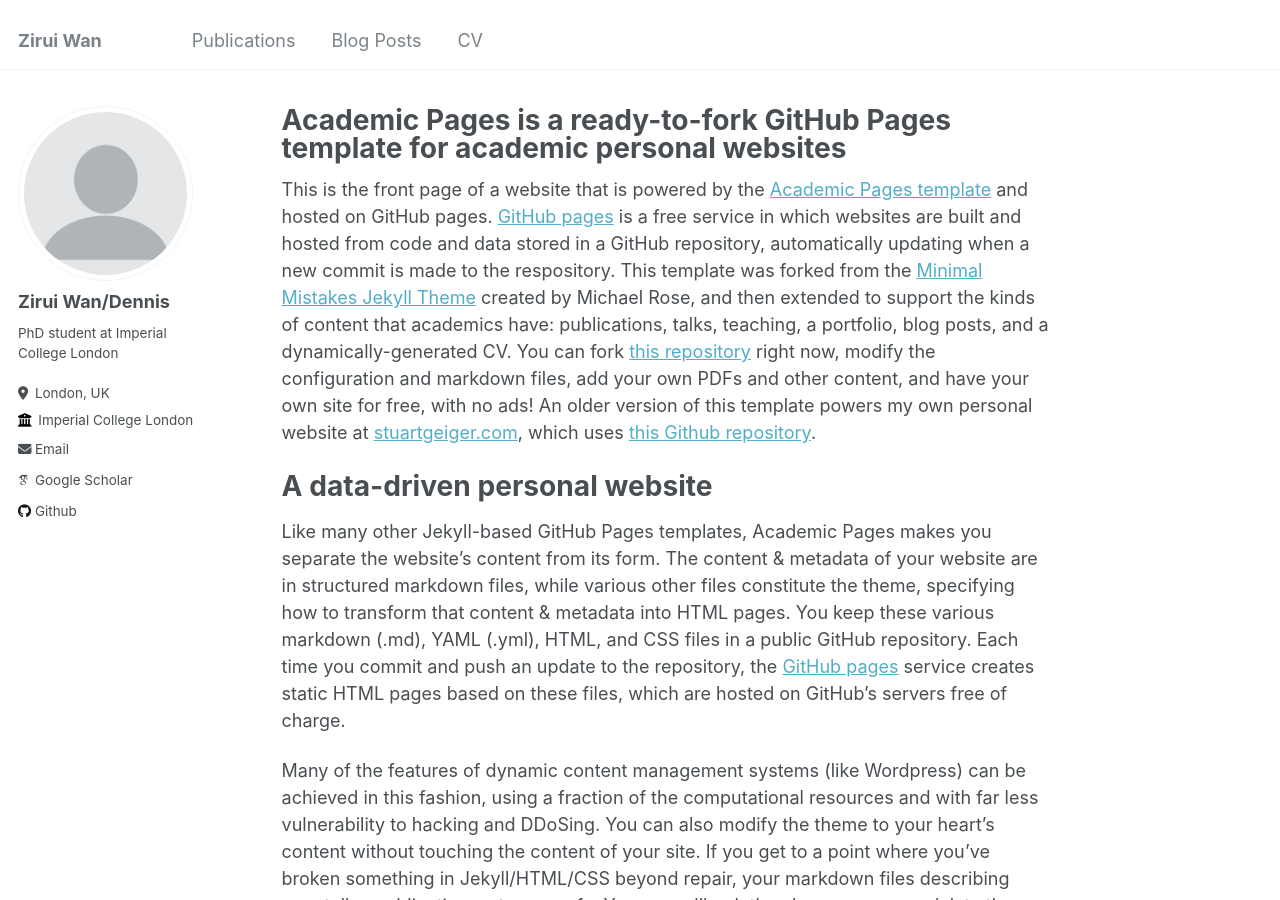
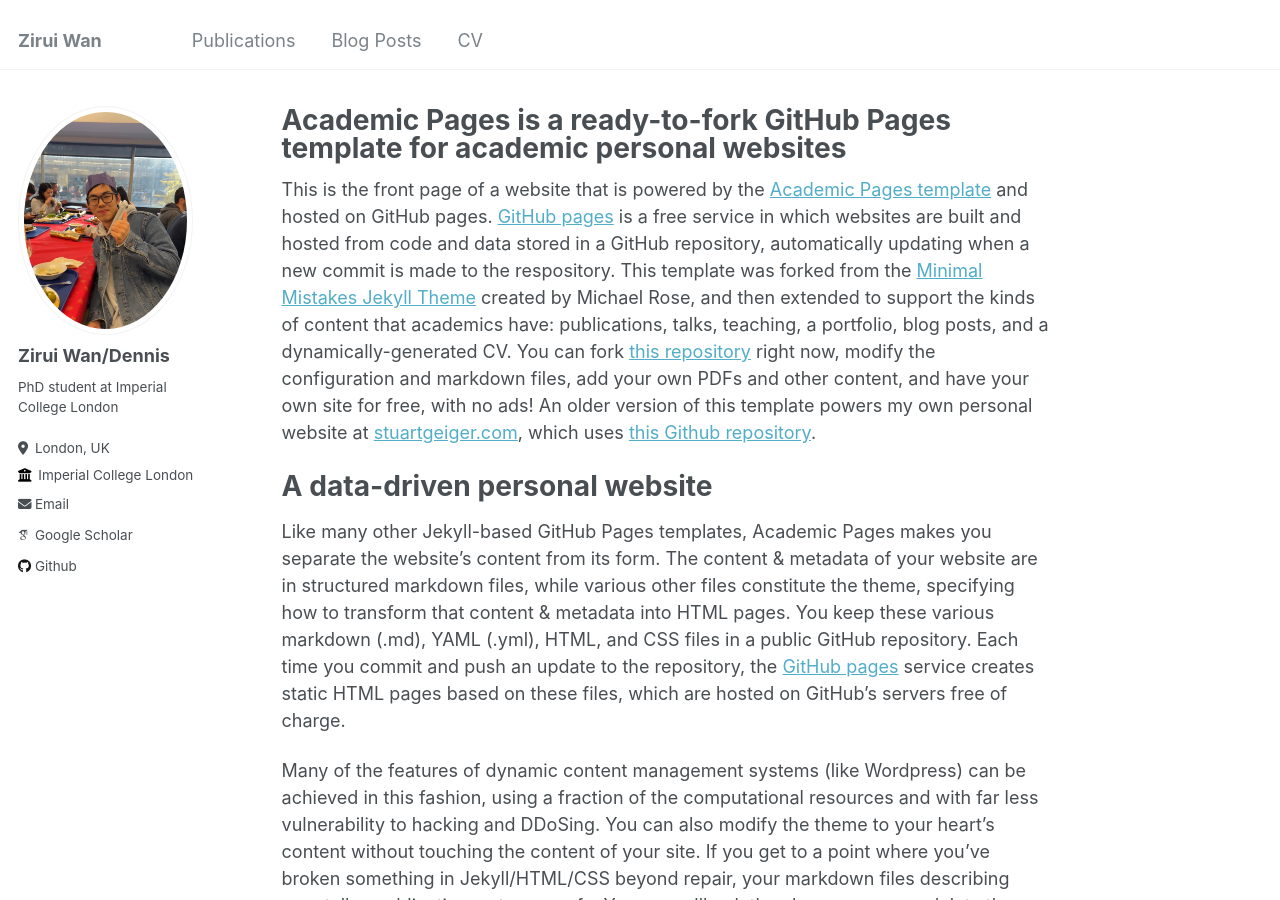
Before and after one commit to WANDennis/WANDennis.github.io, a Jekyll site: the page built from _pages/about.md, in a window 1280 px wide and 900 px high. Built offline with Jekyll 4.4.1, drawn with Linux system fonts in a browser that asks for light colours; some web fonts are replaced.

Commit message:
Update _config.yml

```diff
--- a/_config.yml
+++ b/_config.yml
@@ -21,7 +21,7 @@ repository               : "academicpages/academicpages.github.io"
 #               Additional customization can be done by editing /_includes/author-profile.html
 author:
   # Biographic information
-  avatar           : "profile.png"
+  avatar           : "self_avatar.jpg"
   name             : "Zirui Wan/Dennis"
   pronouns         : # example: "she/her"
   bio              : "PhD student at Imperial College London"
```
